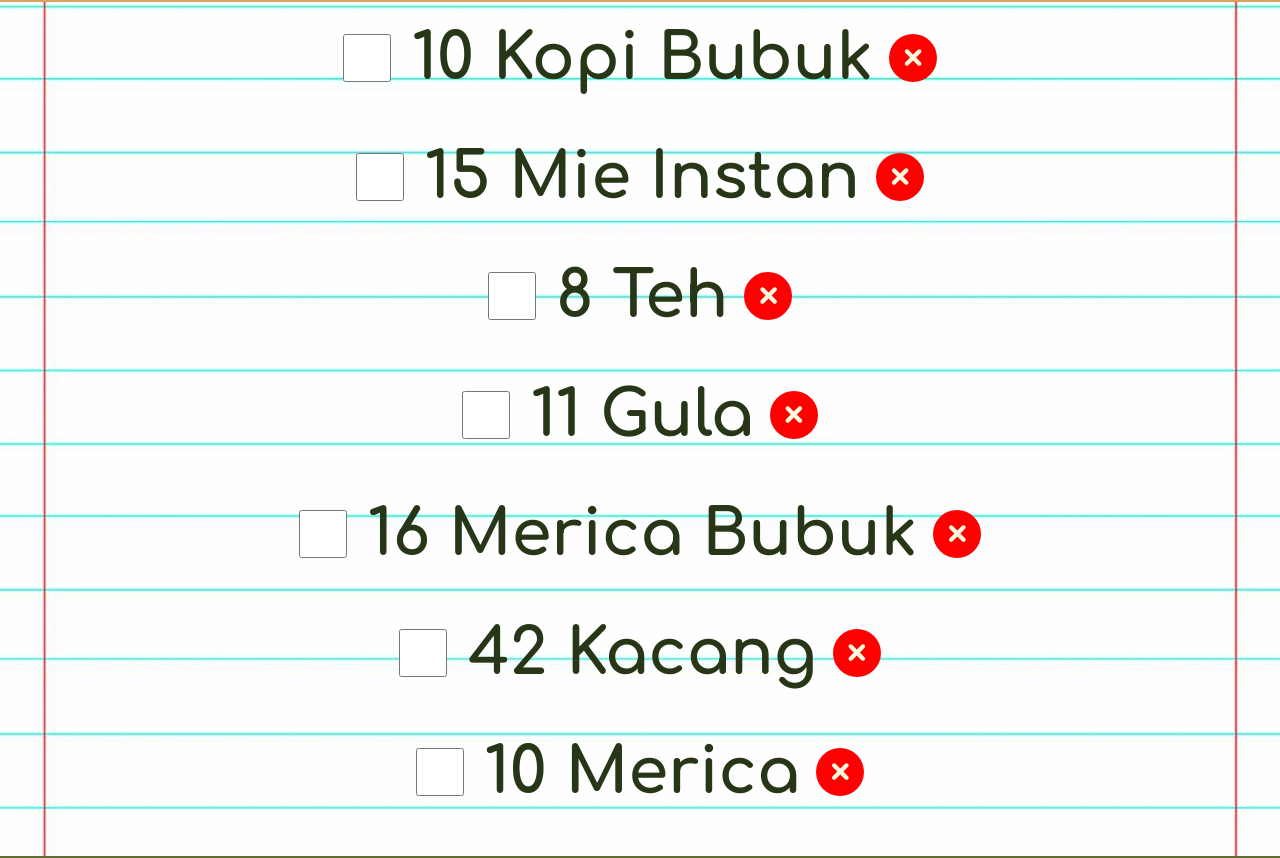
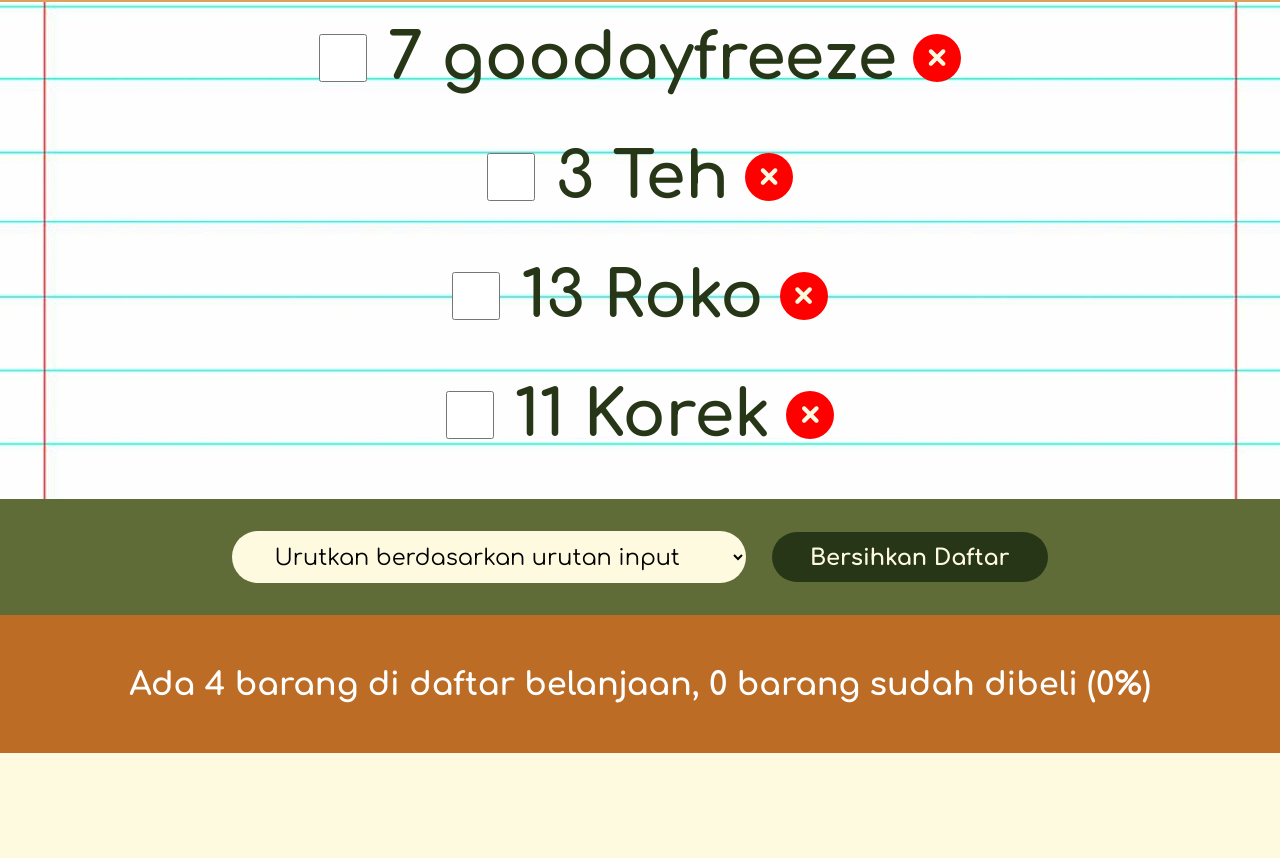
Before and after one commit to FahViel/belajar-web, a React (Vite) app in the folder React JS/react-dolist-redux/dolist-redux/: page / in a window 1280 px wide. Shown: the part 540-1398 px from the top of the page. After the commit the page ends 1293 px from the top, so only its background shows below. Built offline with nearby package versions, Linux system fonts and the light colour scheme; data requests are answered from the project's data file; a web font is replaced by a local one.

Commit message:
fixing footer done, deleteAllItem not completed yet

```diff
--- a/React JS/react-dolist-redux/dolist-redux/dbGrocery.json
+++ b/React JS/react-dolist-redux/dolist-redux/dbGrocery.json
@@ -1,46 +1,28 @@
 {
   "groceryItems": [
     {
-      "id": 1,
-      "name": "Kopi Bubuk",
-      "quantity": 10,
-      "checked": false
-    },
-    {
-      "id": 2,
-      "name": "Mie Instan",
-      "quantity": 15,
-      "checked": false
+      "name": "goodayfreeze",
+      "quantity": 7,
+      "checked": false,
+      "id": 1
     },
     {
       "name": "Teh",
-      "quantity": 8,
+      "quantity": 3,
+      "checked": false,
+      "id": 2
+    },
+    {
+      "name": "Roko",
+      "quantity": 13,
       "checked": false,
       "id": 3
     },
     {
-      "name": "Gula",
+      "name": "Korek",
       "quantity": 11,
       "checked": false,
       "id": 4
-    },
-    {
-      "name": "Merica Bubuk",
-      "quantity": 16,
-      "checked": false,
-      "id": 5
-    },
-    {
-      "name": "Kacang",
-      "quantity": 42,
-      "checked": false,
-      "id": 6
-    },
-    {
-      "name": "Merica",
-      "quantity": 10,
-      "checked": false,
-      "id": 8
     }
   ]
 }
--- a/React JS/react-dolist-redux/dolist-redux/src/App.jsx
+++ b/React JS/react-dolist-redux/dolist-redux/src/App.jsx
@@ -3,9 +3,10 @@
 /* eslint-disable react/prop-types */
 import { useEffect, useState } from 'react'
 
-// Import Redux
-import { useSelector, useDispatch } from 'react-redux'
-import { getItem, itemSelector, deleteItem, inputItem } from './features/GrocerySlice'
+// Import components
+import Header from './components/Header'
+import Form from './components/Form'
+import Grocery from './components/Grocery'
 
 export default function App() {
   return (
@@ -13,140 +14,6 @@
       <Header />
       <Form />
       <Grocery />
-      <Footer />
     </>
   )
 }
-
-function Header() {
-  return (
-    <div>
-      <h1>Catatan Belanjaku 📝</h1>
-    </div>
-  )
-}
-
-function Form() {
-  const [quantity, setQuantity] = useState(1)
-  const [name, setName] = useState('')
-  const dispatch = useDispatch()
-
-
-  const quantityNum = [...Array(50)].map((_, i) => (
-    <option key={i + 1} value={i + 1}>
-      {i + 1}
-    </option>
-  ))
-
-  const addItem = async (e) => {
-    e.preventDefault()
-    await dispatch(inputItem({ name, quantity, checked: false }))
-
-    setName('')
-    setQuantity(1)
-  }
-
-
-
-  return (
-    <>
-      <form className="add-form" onSubmit={addItem}>
-        <h3>Hari ini belanja apa kita?</h3>
-        <div>
-          <select value={quantity} onChange={(e) => setQuantity(Number(e.target.value))}>
-            {quantityNum}
-          </select>
-          <input type="text" placeholder="nama barang..." value={name} onChange={(e) => setName(e.target.value)}/>
-        </div>
-        <button>Tambah</button>
-      </form>
-    </>
-  )
-}
-
-function Item({ item, onToggleItem }) {
-  const dispatch = useDispatch()
-
-  return (
-    <>
-      <li key={item.id}>
-        <input type="checkbox" checked={item.checked} onChange={() => onToggleItem(item.id)}/>
-        <span style={item.checked ? {textDecoration: `line-through`} : {}}>
-          {item.quantity} {item.name}
-        </span>
-        <button onClick={() => dispatch(deleteItem(item.id))}>&times;</button>
-      </li>
-    </>
-  )
-}
-
-function Grocery() {
-  const dispatch = useDispatch()
-  const listItems = useSelector(itemSelector.selectAll)
-
-  useEffect(() => {
-    dispatch(getItem())
-  }, [dispatch])
-
-  const [items, setItems] = useState(listItems)
-
-
-  useEffect(() => {
-    setItems(listItems)
-  }, [listItems])
-
-  function handleToggleItem( id ){
-    setItems((items) =>
-    items.map((item) =>
-    (item.id === id ? {...item, checked: !item.checked} : item)))
-  }
-
-
-  // Handle sorted items
-  const [sortBy, setSortBy] = useState('input')
-
-  let sortedItems = [...items]
-
-  switch (sortBy) {
-    case 'name':
-      sortedItems = items.slice().sort((a, b) => a.name.localeCompare(b.name))
-    break
-
-    case 'checked':
-      sortedItems = items.slice().sort((a, b) => a.checked - b.checked)
-    break
-  }
-
-  // Handle Clears Item
-  function handleClearsItems(){
-    setItems([])
-  }
-
-  return (
-    <>
-      <div className="list">
-        <ul>
-          {sortedItems.map((item) => (
-            <Item item={item} key={item.id} onToggleItem={handleToggleItem} />
-          ))}
-        </ul>
-      </div>
-      <div className="actions">
-        <select value={sortBy} onChange={(e) => setSortBy(e.target.value)}>
-          <option value="input">Urutkan berdasarkan urutan input</option>
-          <option value="name">Urutkan berdasarkan nama barang</option>
-          <option value="checked">Urutkan berdasarkan ceklis</option>
-        </select>
-        <button onClick={handleClearsItems}>Bersihkan Daftar</button>
-      </div>
-    </>
-  )
-}
-
-function Footer() {
-  return (
-    <>
-      <footer className="stats">Ada barang di daftar belanjaan, barang sudah dibeli (100%)</footer>
-    </>
-  )
-}
--- /dev/null
+++ b/React JS/react-dolist-redux/dolist-redux/src/components/Footer.jsx
@@ -0,0 +1,19 @@
+
+export default function Footer({ items }) {
+
+    if(items.length === 0){
+      return (
+        <footer className='stats'>Daftar Belanjaan Kosong</footer>
+      )
+    }
+
+    const totalItem = items.length
+    const checkedItem = items.filter((item) => item.checked).length
+    const percentage = Math.round((checkedItem / totalItem)*100 )
+
+    return (
+      <>
+        <footer className="stats">Ada {totalItem} barang di daftar belanjaan, {checkedItem} barang sudah dibeli ({percentage}%)</footer>
+      </>
+    )
+  }
--- /dev/null
+++ b/React JS/react-dolist-redux/dolist-redux/src/components/Form.jsx
@@ -0,0 +1,44 @@
+import { useState } from "react"
+
+// import Redux
+import { useDispatch } from "react-redux"
+import {inputItem} from '../features/GrocerySlice'
+
+
+export default function Form() {
+    const [quantity, setQuantity] = useState(1)
+    const [name, setName] = useState('')
+    const dispatch = useDispatch()
+
+
+    const quantityNum = [...Array(50)].map((_, i) => (
+      <option key={i + 1} value={i + 1}>
+        {i + 1}
+      </option>
+    ))
+
+    const addItem = (e) => {
+      e.preventDefault()
+      dispatch(inputItem({ name, quantity, checked: false }))
+
+      setName('')
+      setQuantity(1)
+    }
+
+
+
+    return (
+      <>
+        <form className="add-form" onSubmit={addItem}>
+          <h3>Hari ini belanja apa kita?</h3>
+          <div>
+            <select value={quantity} onChange={(e) => setQuantity(Number(e.target.value))}>
+              {quantityNum}
+            </select>
+            <input type="text" placeholder="nama barang..." value={name} onChange={(e) => setName(e.target.value)}/>
+          </div>
+          <button>Tambah</button>
+        </form>
+      </>
+    )
+  }
--- /dev/null
+++ b/React JS/react-dolist-redux/dolist-redux/src/components/Grocery.jsx
@@ -0,0 +1,75 @@
+import { useState, useEffect } from "react"
+
+// Import Components
+import Item from "./Item"
+import Footer from "./Footer"
+
+// Import Redux
+import { useSelector, useDispatch } from 'react-redux'
+import { getItem, itemSelector, deleteAllItem } from '../features/GrocerySlice'
+
+
+export default function Grocery() {
+    const dispatch = useDispatch()
+    const listItems = useSelector(itemSelector.selectAll)
+
+    useEffect(() => {
+      dispatch(getItem())
+    }, [dispatch])
+
+    const [items, setItems] = useState(listItems)
+
+    useEffect(() => {
+      setItems(listItems)
+    }, [listItems])
+
+    function handleToggleItem( id ){
+      setItems((items) =>
+      items.map((item) =>
+      (item.id === id ? {...item, checked: !item.checked} : item)))
+    }
+
+
+    // Handle sorted items
+    const [sortBy, setSortBy] = useState('input')
+
+    let sortedItems = [...items]
+
+    switch (sortBy) {
+      case 'name':
+        sortedItems = items.slice().sort((a, b) => a.name.localeCompare(b.name))
+      break
+
+      case 'checked':
+        sortedItems = items.slice().sort((a, b) => a.checked - b.checked)
+      break
+    }
+
+    const handleClearsItem = () => {
+      if(listItems.length > 0){
+        dispatch(deleteAllItem())
+      }
+    }
+
+
+    return (
+      <>
+        <div className="list">
+          <ul>
+            {sortedItems.map((item) => (
+              <Item item={item} key={item.id} onToggleItem={handleToggleItem} />
+            ))}
+          </ul>
+        </div>
+        <div className="actions">
+          <select value={sortBy} onChange={(e) => setSortBy(e.target.value)}>
+            <option value="input">Urutkan berdasarkan urutan input</option>
+            <option value="name">Urutkan berdasarkan nama barang</option>
+            <option value="checked">Urutkan berdasarkan ceklis</option>
+          </select>
+          <button onClick={handleClearsItem}>Bersihkan Daftar</button>
+        </div>
+        <Footer items={items} />
+      </>
+    )
+  }
--- /dev/null
+++ b/React JS/react-dolist-redux/dolist-redux/src/components/Header.jsx
@@ -0,0 +1,7 @@
+export default function Header() {
+  return (
+    <div>
+      <h1>Catatan Belanjaku 📝</h1>
+    </div>
+  )
+}
--- /dev/null
+++ b/React JS/react-dolist-redux/dolist-redux/src/components/Item.jsx
@@ -0,0 +1,20 @@
+
+// import Redux
+import { useDispatch } from "react-redux"
+import { deleteItem } from "../features/GrocerySlice"
+
+export default function Item({ item, onToggleItem }) {
+    const dispatch = useDispatch()
+
+    return (
+      <>
+        <li key={item.id}>
+          <input type="checkbox" checked={item.checked} onChange={() => onToggleItem(item.id)}/>
+          <span style={item.checked ? {textDecoration: `line-through`} : {}}>
+            {item.quantity} {item.name}
+          </span>
+          <button onClick={() => dispatch(deleteItem(item.id))}>&times;</button>
+        </li>
+      </>
+    )
+  }
--- a/React JS/react-dolist-redux/dolist-redux/src/features/GrocerySlice.jsx
+++ b/React JS/react-dolist-redux/dolist-redux/src/features/GrocerySlice.jsx
@@ -24,6 +24,11 @@
     return response.data
 })
 
+// Handle clear all items
+export const deleteAllItem = createAsyncThunk('groceryItem/deleteAllItem', async () => {
+    await axios.delete(`http://localhost:3000/groceryItems`)
+})
+
 
 const itemEntity = createEntityAdapter({
     selectId: (item) => (item.id)
@@ -41,6 +46,9 @@
         }),
         builder.addCase(inputItem.fulfilled, (state, action) => {
             itemEntity.addOne(state, action.payload)
+        }),
+        builder.addCase(deleteAllItem.fulfilled, (state) => {
+            itemEntity.removeAll(state)
         })
     }
 })
```
